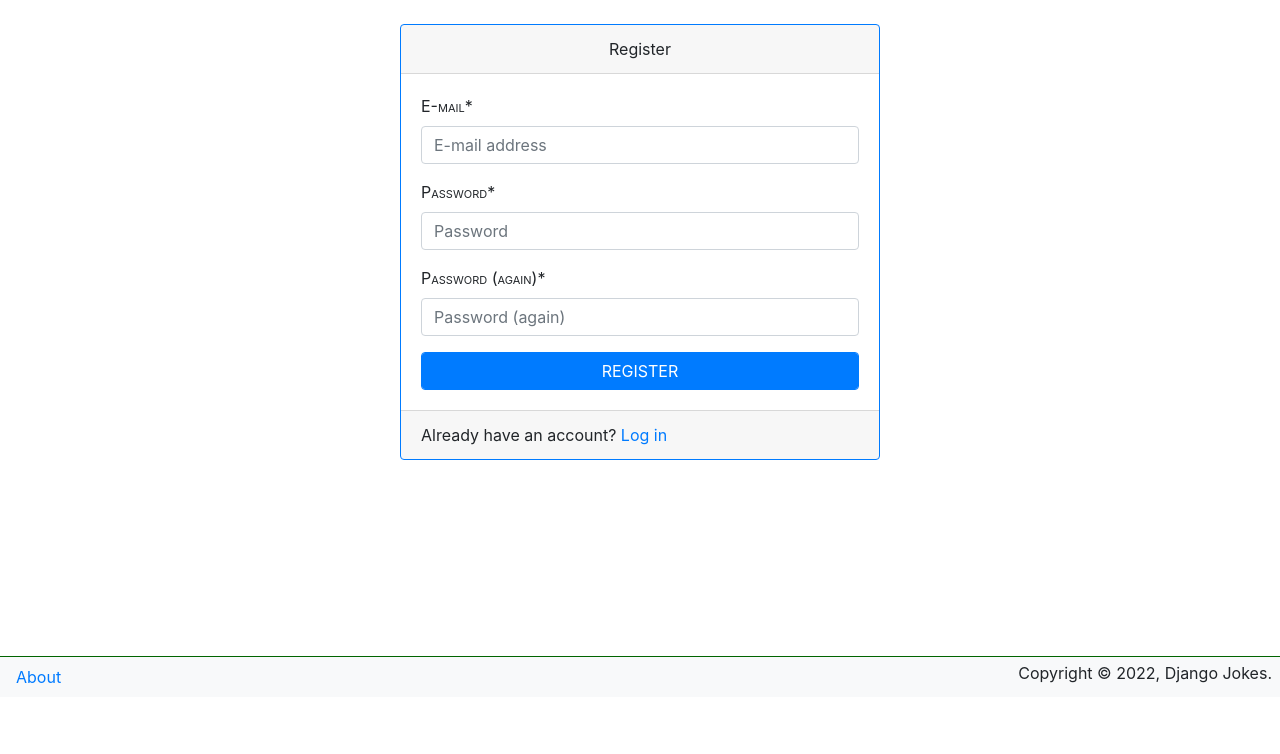
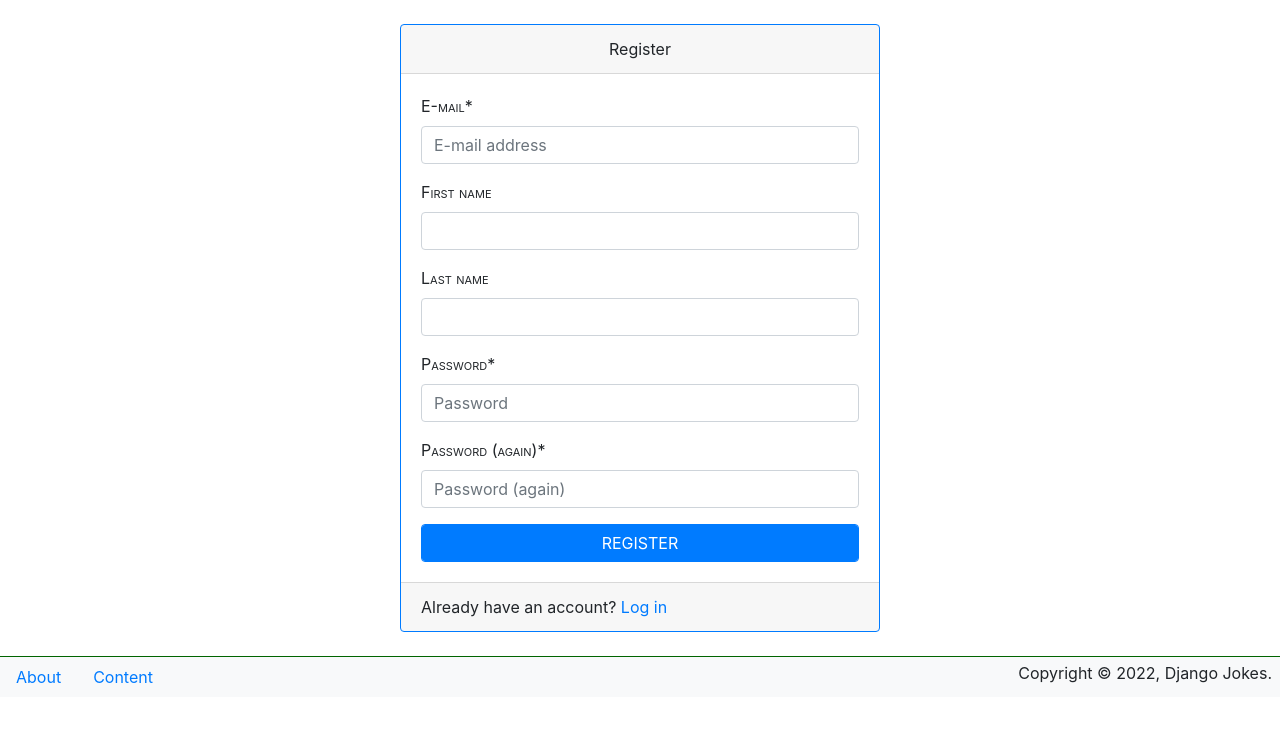
Before and after one commit to temesgen-zenebe/djangojokes.com, a Django app: page /account/signup/ in a window 1280 px wide. Shown: the part 103-857 px from the top of the page. Before the commit the page ends 786 px from the top, so only its background shows below. Run offline with Django 4.2, Linux system fonts and the light colour scheme; some libraries are stand-ins or nearby versions.

Commit message:
Creating a My Account Page and password change page

```diff
--- a/djangojokes/settings.py
+++ b/djangojokes/settings.py
@@ -164,6 +164,8 @@ ACCOUNT_LOGIN_ATTEMPTS_TIMEOUT = 300 # Default 300
 ACCOUNT_LOGOUT_REDIRECT_URL = 'account_login' # Default: '/'
 ACCOUNT_USERNAME_REQUIRED = False # Default: True
 
+#create a custom SignupForm class
+ACCOUNT_SIGNUP_FORM_CLASS = 'users.forms.SignupForm'
 
 # Internationalization
 # https://docs.djangoproject.com/en/4.0/topics/i18n/
--- a/djangojokes/urls.py
+++ b/djangojokes/urls.py
@@ -23,6 +23,7 @@ urlpatterns = [
     path('admin/', admin.site.urls),
 
     # User Management
+    path('account/', include('users.urls')),
     path('account/', include('allauth.urls')),
 
     # Local Apps
--- a/jokes/urls.py
+++ b/jokes/urls.py
@@ -1,6 +1,10 @@
 from django.urls import path
 from .views import (
-     JokeCreateView, JokeDeleteView, JokeDetailView, JokeListView ,JokeUpdateView
+     JokeCreateView,
+     JokeDeleteView,
+     JokeDetailView,
+     JokeListView ,
+     JokeUpdateView
     )
 
 
--- a/templates/_base.html
+++ b/templates/_base.html
@@ -49,7 +49,9 @@
                 Me
              </a>
             <div class="dropdown-menu" aria-labelledby="navbarDropdown">
-              <a class="dropdown-item" href="#">My Account</a>
+              <a class="dropdown-item" href="{% url 'my-account' %}">
+                My Account
+              </a>
               <a class="dropdown-item" href="#">My Django Jokes</a>
               <div class="dropdown-divider"></div>
               <form action="{% url 'account_logout' %}" method="post">
@@ -81,6 +83,8 @@
             </li>
             {% if  user.is_staff %}
               <li class="nav-item"><a class="nav-link" href="/admin/">Admin</a></li>
+            {% else %}
+              <li class="nav-item"><a class="nav-link" href="#">Content</a></li>
             {% endif %}
           </ul>
         </nav>
--- /dev/null
+++ b/users/forms.py
@@ -0,0 +1,31 @@
+from datetime import datetime
+
+from django import forms
+from django.contrib.auth import get_user_model
+from django.contrib.auth.forms import UserChangeForm
+
+BIRTH_YEAR_CHOICES = range(1915, datetime.now().year)
+
+class SignupForm(forms.Form):
+    first_name = forms.CharField(max_length=50, required=False)
+    last_name = forms.CharField(max_length=50, required=False)
+
+    def signup(self, request, user):
+        user.first_name = self.cleaned_data['first_name']
+        user.last_name = self.cleaned_data['last_name']
+        user.save()
+
+class CustomUserChangeForm(UserChangeForm):
+    password = None
+
+    class Meta:
+        model = get_user_model()
+        fields = ('email', 'username', 'first_name', 'last_name', 'dob')
+        widgets = {
+            'dob': forms.SelectDateWidget(
+                attrs={
+                    'style': 'width: 31%; display: inline-block; margin: 0 1%'
+                },
+                years = BIRTH_YEAR_CHOICES
+            )
+        }
--- a/users/urls.py
+++ b/users/urls.py
@@ -1 +1,11 @@
 from django.urls import path
+from .views import CustomPasswordChangeView, MyAccountPageView
+
+
+urlpatterns = [
+    path(
+        "password/change/", CustomPasswordChangeView.as_view(),
+        name="account_change_password"
+    ),
+    path('my-account/', MyAccountPageView.as_view(), name='my-account'),
+]
```
Also changed, not shown: users/models.py (+8 -1 lines), users/views.py (+20 -1 lines), jobs/migrations/0002_alter_applicant_start_date.py (added), users/migrations/0002_customuser_dob.py (added).
